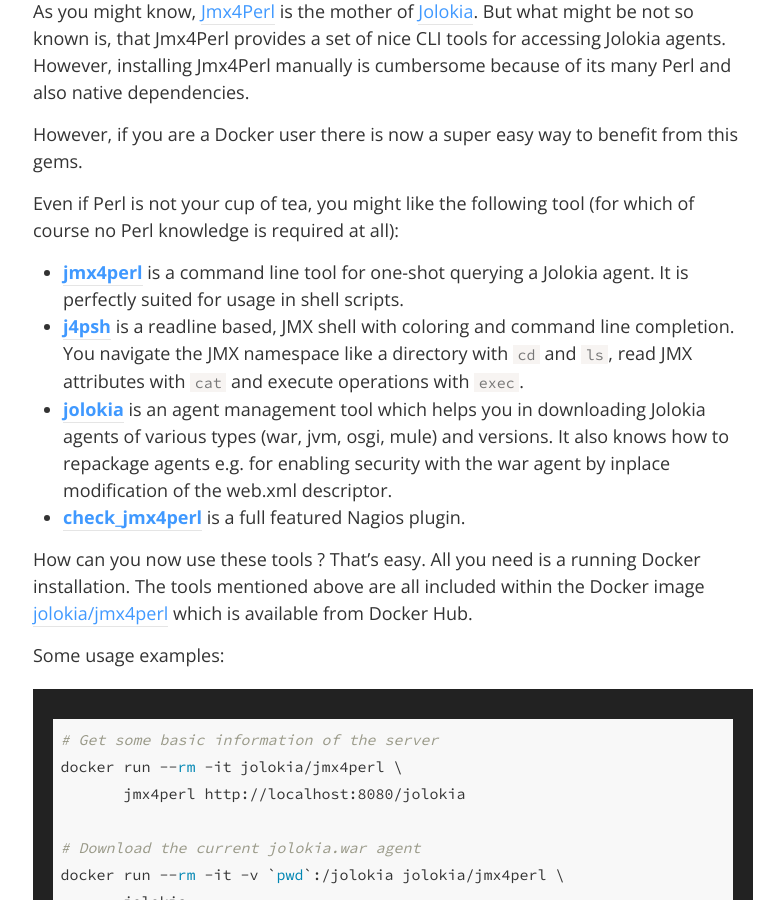
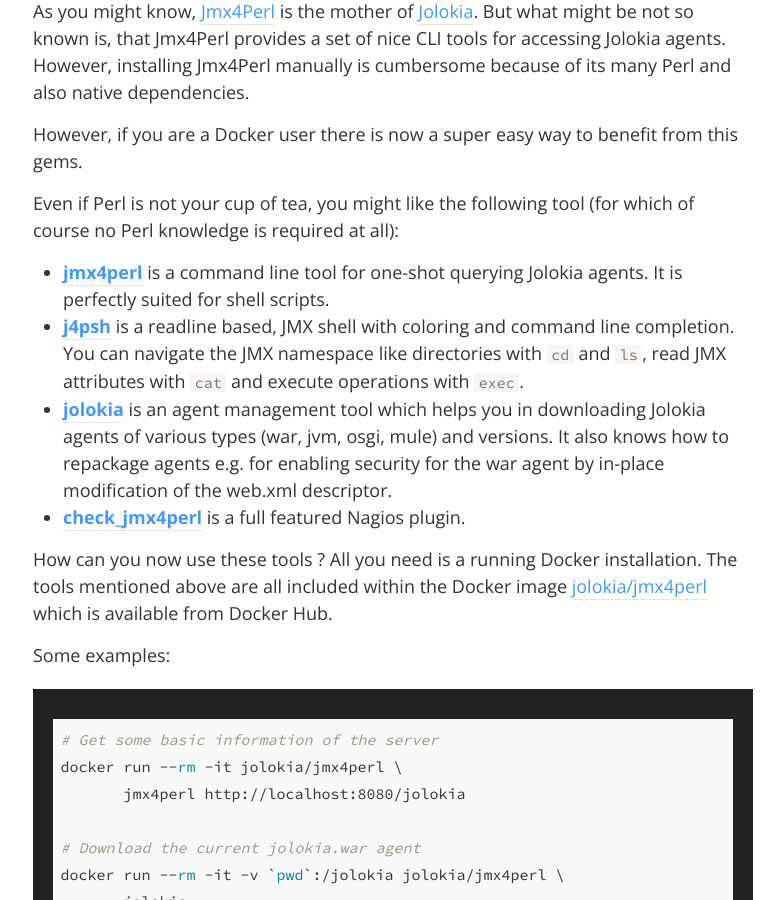
Before and after one commit to rhuss/rhuss.github.io, a Jekyll site: the page built from _posts/2015-07-28-jmx4perl-docker.md, in a window 1280 px wide and 900 px high, scrolled down 247 px. Shown: the whole window, without its empty margins (247-1031 px from the left). Built offline with Jekyll 4.4.1, drawn with Linux system fonts in a browser that asks for light colours; nearby versions of some CDN libraries; comment, search, counter and statistics services are not loaded.

````diff
--- a/_posts/2015-07-28-jmx4perl-docker.md
+++ b/_posts/2015-07-28-jmx4perl-docker.md
@@ -10,14 +10,14 @@ However, if you are a Docker user there is now a super easy way to benefit from
 
 Even if Perl is not your cup of tea, you might like the following tool (for which of course no Perl knowledge is required at all):
 
-* [**jmx4perl**][3] is a command line tool for one-shot querying a Jolokia agent. It is perfectly suited for usage in shell scripts.
-* [**j4psh**][4] is a readline based, JMX shell with coloring and command line completion. You navigate the JMX namespace like a directory with `cd` and `ls`, read JMX attributes with `cat` and execute operations with `exec`.
-* [**jolokia**][5] is an agent management tool which helps you in downloading Jolokia agents of various types (war, jvm, osgi, mule) and versions. It also knows how to repackage agents e.g. for enabling security with the war agent by inplace modification of the web.xml descriptor.
+* [**jmx4perl**][3] is a command line tool for one-shot querying Jolokia agents. It is perfectly suited for shell scripts.
+* [**j4psh**][4] is a readline based, JMX shell with coloring and command line completion. You can navigate the JMX namespace like directories with `cd` and `ls`, read JMX attributes with `cat` and execute operations with `exec`.
+* [**jolokia**][5] is an agent management tool which helps you in downloading Jolokia agents of various types (war, jvm, osgi, mule) and versions. It also knows how to repackage agents e.g. for enabling security for the war agent by in-place modification of the web.xml descriptor.
 * [**check\_jmx4perl**][6] is a full featured Nagios plugin.
 
-How can you now use these tools ? That's easy. All you need is a running Docker installation. The tools mentioned above are all included within the Docker image [jolokia/jmx4perl][7] which is available from Docker Hub.
+How can you now use these tools ? All you need is a running Docker installation. The tools mentioned above are all included within the Docker image [jolokia/jmx4perl][7] which is available from Docker Hub.
 
-Some usage examples:
+Some examples:
 
 ```
 # Get some basic information of the server
````
Also changed, not shown: _posts/2015-09-07-fish-pepper-announcement.md (added, +95 -0 lines).
